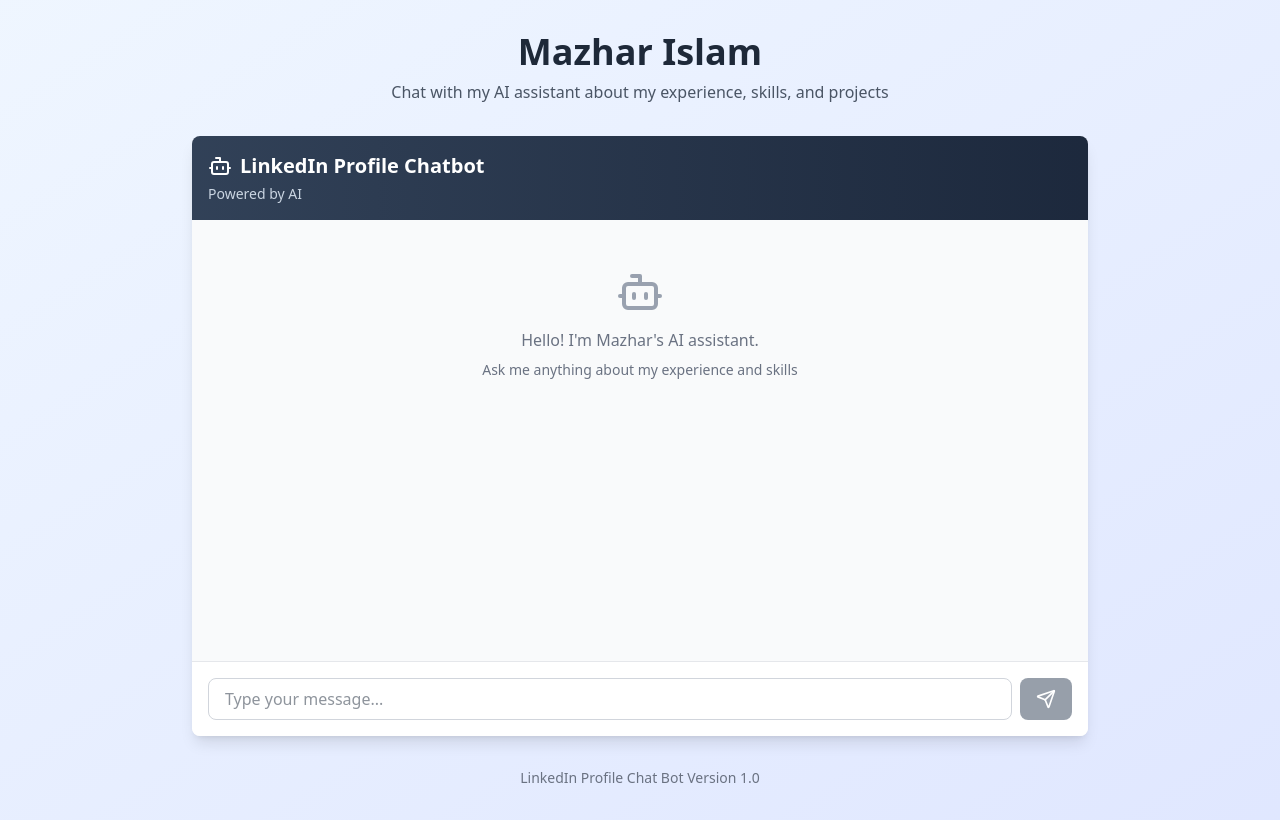
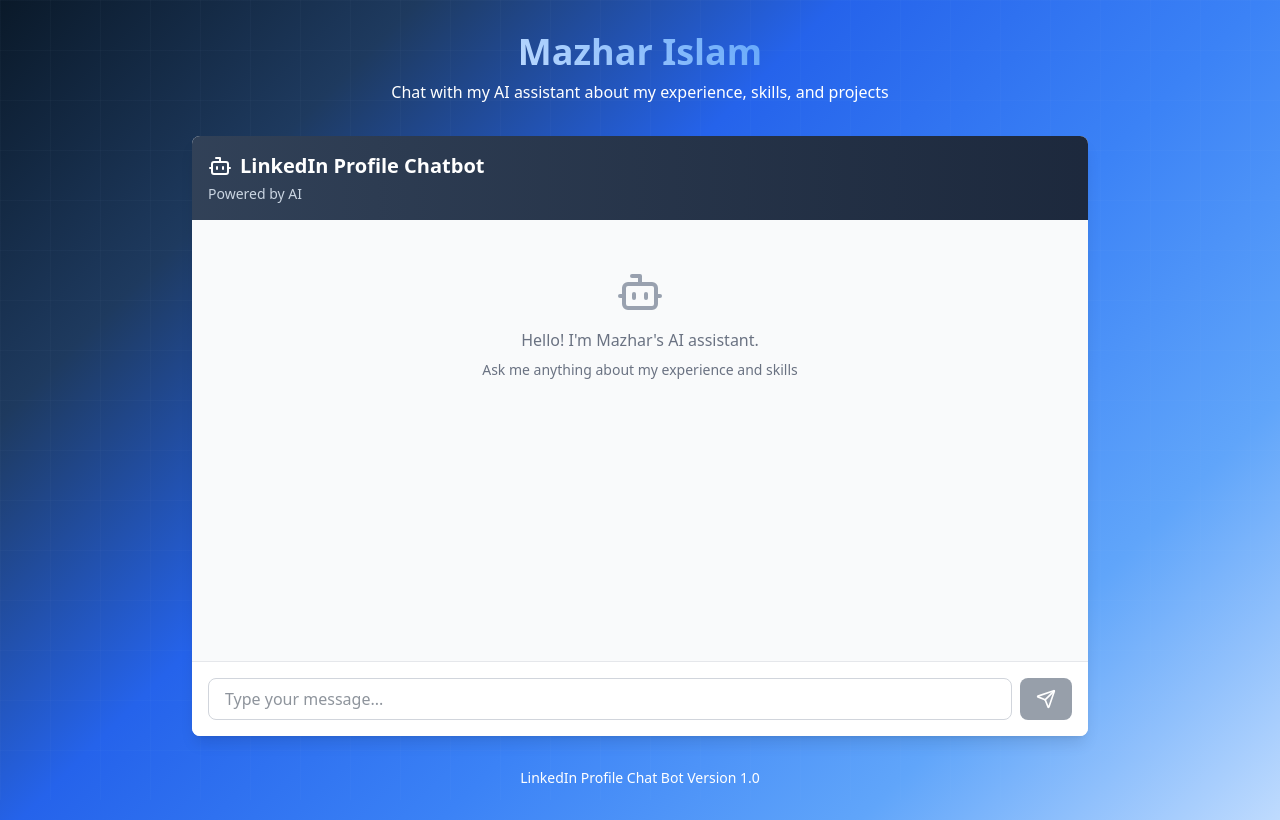
Before and after one commit to mazharislam/prochatbot, a Next.js app in the folder frontend/: page / in a window 1280 px wide. Built offline with nearby package versions, Linux system fonts and the light colour scheme.

Commit message:
Update UI: Add cyber-security aesthetic with gradient title and dark blue theme

```diff
--- a/frontend/app/page.tsx
+++ b/frontend/app/page.tsx
@@ -2,19 +2,40 @@ import Twin from '@/components/twin';
 
 export default function Home() {
   return (
-    <main className="min-h-screen bg-gradient-to-br from-blue-50 to-indigo-100">
-      <div className="container mx-auto px-4 py-8">
+    <main className="min-h-screen relative overflow-hidden" style={{
+      background: 'linear-gradient(135deg, #0a1929 0%, #1e3a5f 20%, #2563eb 40%, #3b82f6 60%, #60a5fa 80%, #bfdbfe 100%)'
+    }}>
+      {/* Cyber grid background */}
+      <div className="fixed top-0 left-0 w-full h-full pointer-events-none" style={{
+        backgroundImage: 'linear-gradient(rgba(191, 219, 254, 0.05) 1px, transparent 1px), linear-gradient(90deg, rgba(191, 219, 254, 0.05) 1px, transparent 1px)',
+        backgroundSize: '50px 50px',
+        animation: 'gridPulse 4s ease-in-out infinite'
+      }}></div>
+
+      <style jsx>{`
+        @keyframes gridPulse {
+          0%, 100% { opacity: 0.3; }
+          50% { opacity: 0.6; }
+        }
+      `}</style>
+
+      <div className="container mx-auto px-4 py-8 relative z-10">
         <div className="max-w-4xl mx-auto">
-          <h1 className="text-4xl font-bold text-center text-gray-800 mb-2">
+          <h1 className="text-4xl font-bold text-center mb-2" style={{
+            background: 'linear-gradient(45deg, #ffffff, #bfdbfe, #60a5fa, #3b82f6)',
+            WebkitBackgroundClip: 'text',
+            WebkitTextFillColor: 'transparent',
+            backgroundClip: 'text'
+          }}>
             Mazhar Islam
           </h1>
-          <p className="text-center text-gray-600 mb-8">
+          <p className="text-center text-white mb-8">
             Chat with my AI assistant about my experience, skills, and projects
           </p>
           <div className="h-[600px]">
             <Twin />
           </div>
-          <footer className="mt-8 text-center text-sm text-gray-500">
+          <footer className="mt-8 text-center text-sm text-white">
             <p>LinkedIn Profile Chat Bot Version 1.0</p>
           </footer>
         </div>
```
